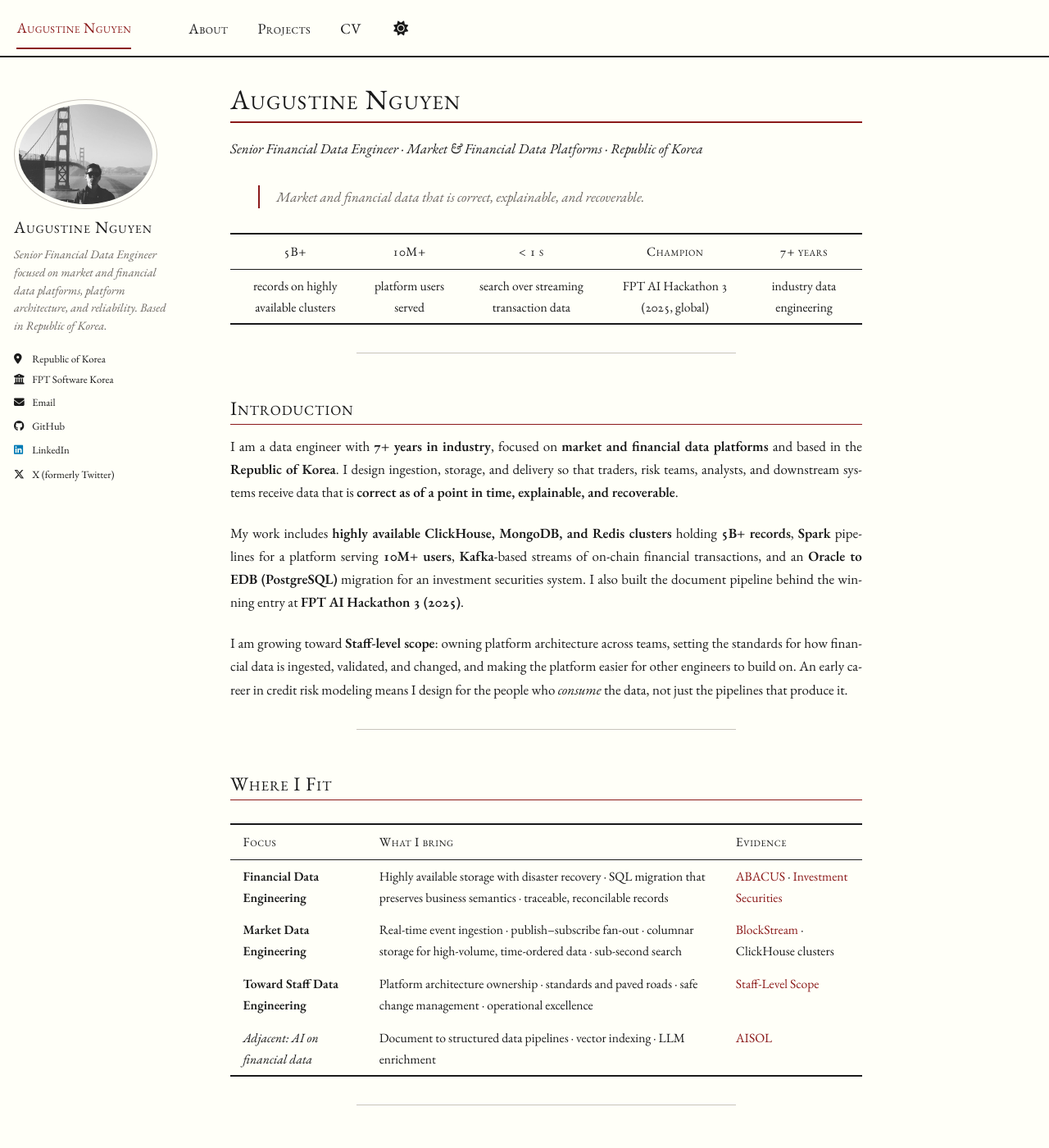
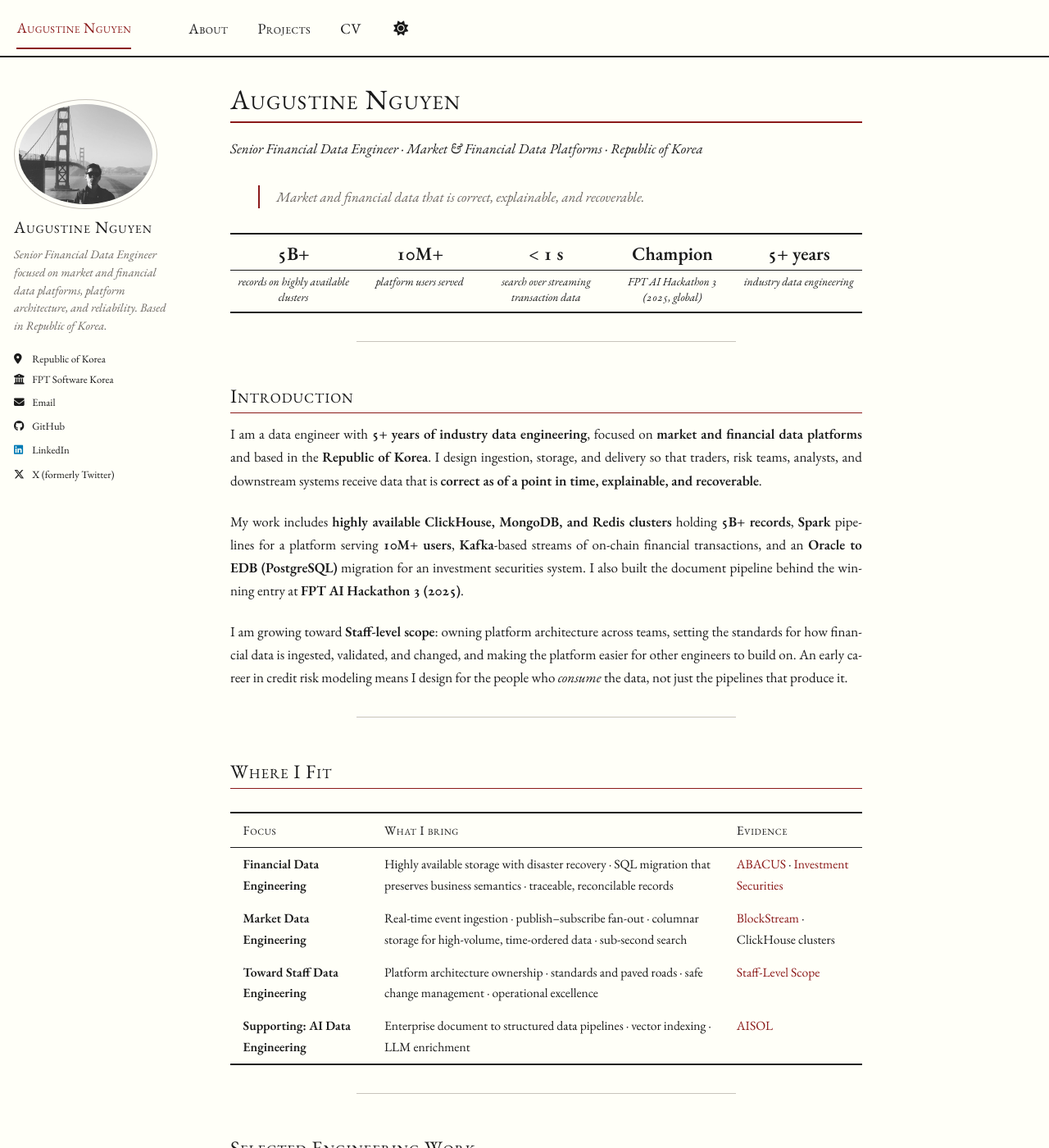
Before and after one commit to augustine0890/augustine0890.github.io, a Jekyll site: the page built from _pages/about.md, in a window 1280 px wide and 1400 px high. Shown: the whole window at 82% size. Built offline with Jekyll 4.4.1, drawn with Linux system fonts in a browser that asks for light colours; a script bundle is joined from its source files by our own code; library files that are not in the unit come from our copies.

Commit message:
fix: 5+ years experience, AI row label, and metrics table typography

```diff
--- a/_pages/about.md
+++ b/_pages/about.md
@@ -12,15 +12,16 @@ redirect_from:
 
 > *Market and financial data that is correct, explainable, and recoverable.*
 
-| 5B+ | 10M+ | < 1 s | Champion | 7+ years |
+| 5B+ | 10M+ | < 1 s | Champion | 5+ years |
 |:---:|:---:|:---:|:---:|:---:|
 | records on highly available clusters | platform users served | search over streaming transaction data | FPT AI Hackathon 3 (2025, global) | industry data engineering |
+{: .metrics-table}
 
 ---
 
 ## Introduction
 
-I am a data engineer with **7+ years in industry**, focused on **market and financial data platforms** and based in the **Republic of Korea**. I design ingestion, storage, and delivery so that traders, risk teams, analysts, and downstream systems receive data that is **correct as of a point in time, explainable, and recoverable**.
+I am a data engineer with **5+ years of industry data engineering**, focused on **market and financial data platforms** and based in the **Republic of Korea**. I design ingestion, storage, and delivery so that traders, risk teams, analysts, and downstream systems receive data that is **correct as of a point in time, explainable, and recoverable**.
 
 My work includes **highly available ClickHouse, MongoDB, and Redis clusters** holding **5B+ records**, **Spark** pipelines for a platform serving **10M+ users**, **Kafka**-based streams of on-chain financial transactions, and an **Oracle to EDB (PostgreSQL)** migration for an investment securities system. I also built the document pipeline behind the winning entry at **FPT AI Hackathon 3 (2025)**.
 
@@ -35,7 +36,7 @@ I am growing toward **Staff-level scope**: owning platform architecture across t
 | **Financial Data Engineering** | Highly available storage with disaster recovery · SQL migration that preserves business semantics · traceable, reconcilable records | [ABACUS](/portfolio/02-abacus/) · [Investment Securities](/portfolio/07-investment-securities/) |
 | **Market Data Engineering** | Real-time event ingestion · publish–subscribe fan-out · columnar storage for high-volume, time-ordered data · sub-second search | [BlockStream](/portfolio/05-blockstream/) · ClickHouse clusters |
 | **Toward Staff Data Engineering** | Platform architecture ownership · standards and paved roads · safe change management · operational excellence | [Staff-Level Scope](#staff-level-scope) |
-| *Adjacent: AI on financial data* | Document to structured data pipelines · vector indexing · LLM enrichment | [AISOL](/portfolio/01-aisol/) |
+| **Supporting: AI Data Engineering** | Enterprise document to structured data pipelines · vector indexing · LLM enrichment | [AISOL](/portfolio/01-aisol/) |
 
 ---
 
--- a/_sass/layout/_latex_extras.scss
+++ b/_sass/layout/_latex_extras.scss
@@ -566,3 +566,46 @@ pre {
         color: #555;
     }
 }
+
+/* --------------------------------------------------------------------------
+   METRICS TABLE & TABLE FIGURES
+   Body text keeps old-style figures; tables use lining figures so numbers
+   align. The About page metrics row (`{: .metrics-table}`) shows headline
+   figures in upright lining numerals instead of small caps.
+   -------------------------------------------------------------------------- */
+
+.page__content table {
+    font-variant-numeric: lining-nums tabular-nums;
+}
+
+.page__content table.metrics-table {
+    width: 100%;
+    table-layout: fixed;
+
+    th {
+        font-variant: normal;
+        font-variant-numeric: lining-nums;
+        font-size: 1.45em;
+        font-weight: 600;
+        letter-spacing: 0;
+        text-align: center;
+        line-height: 1.2;
+        padding: 0.45em 0.5em 0.25em;
+    }
+
+    td {
+        font-size: 0.88em;
+        font-style: italic;
+        text-align: center;
+        line-height: 1.35;
+        padding: 0.3em 0.5em 0.6em;
+        hyphens: none;
+    }
+}
+
+@media (max-width: 600px) {
+    .page__content table.metrics-table {
+        th { font-size: 1.15em; }
+        td { font-size: 0.8em; }
+    }
+}
```
Also changed, not shown: README.md (+1 -0 lines), _pages/cv.md (+1 -1 lines), docs/session_context.md (+1 -0 lines).
